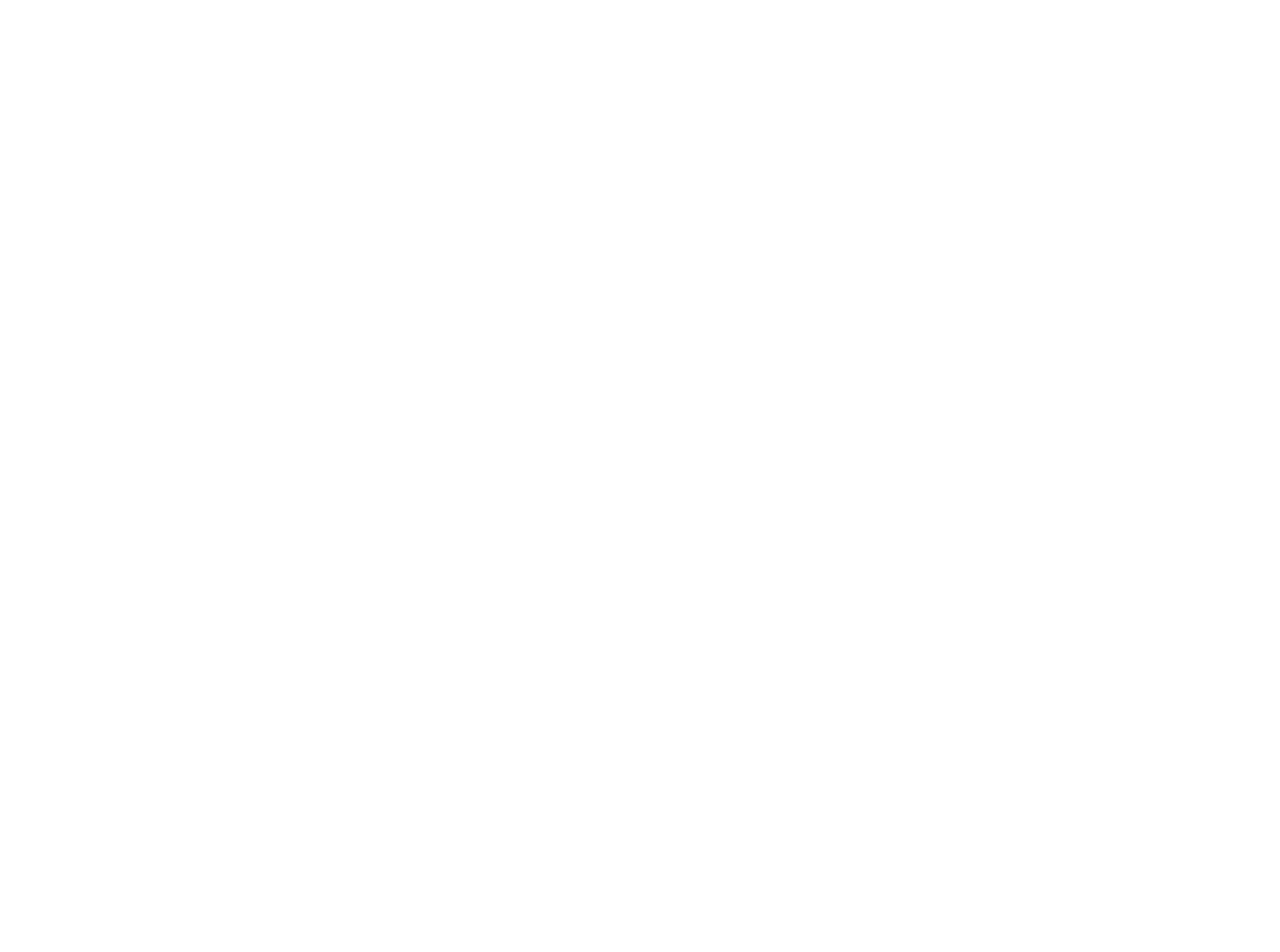
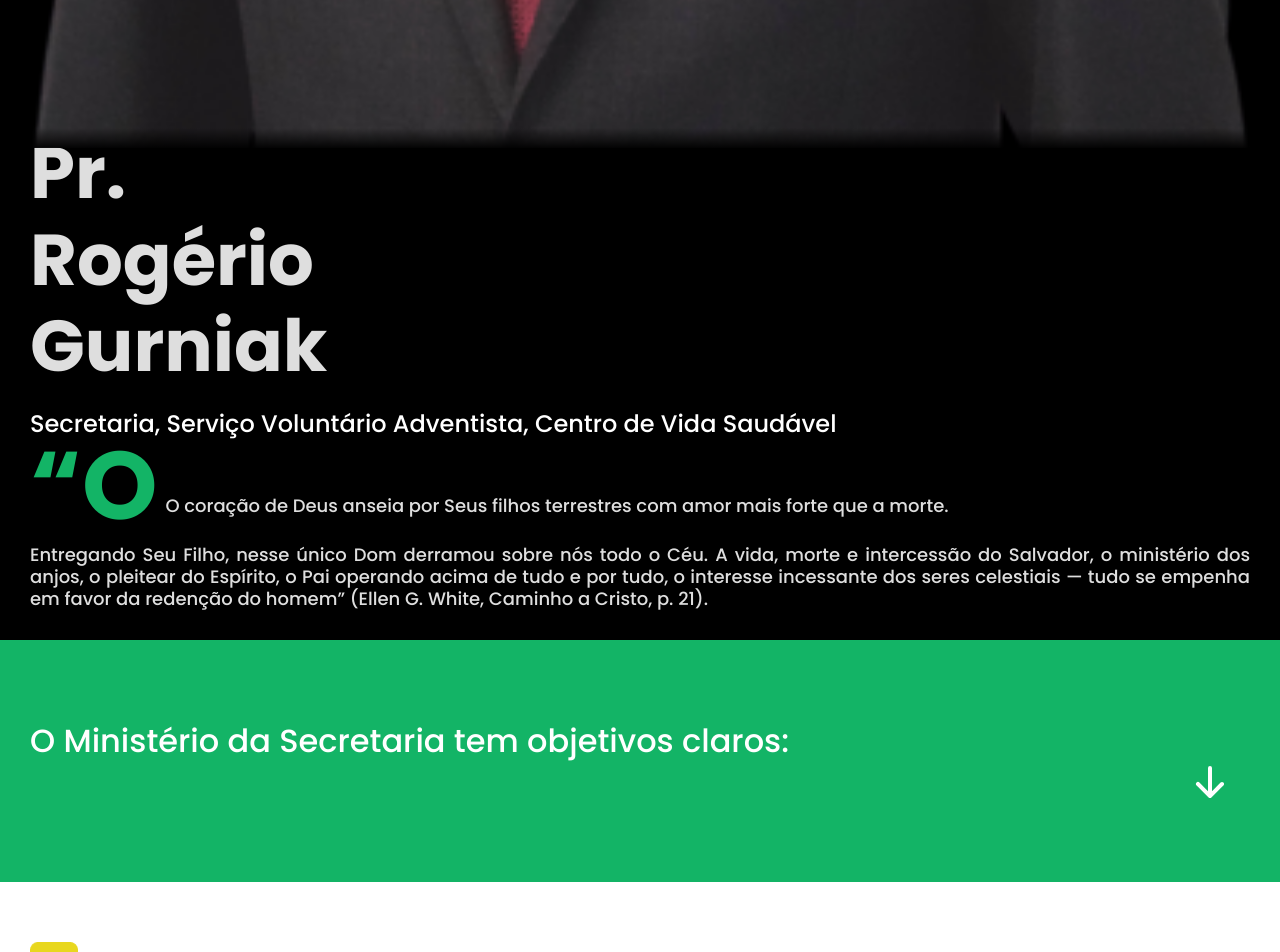
Before and after one commit to luizpaulolppa/site-quadrienal, a React (Create React App) app: page /rogerio-gurniak in a window 1280 px wide. Before the commit this address had no page. Shown: the part 1500-2452 px from the top of the page. Before the commit the page ends 800 px from the top, so only its background shows below. Built offline with nearby package versions, Linux system fonts and the light colour scheme.

Commit message:
adding Rogerio's page

```diff
--- a/src/pages/EversonBraga/index.tsx
+++ b/src/pages/EversonBraga/index.tsx
@@ -33,7 +33,7 @@
   Fade
 } from "./styles";
 
-const Everson: React.FC = () => {
+const EversonBraga: React.FC = () => {
   const [openMenu, setOpenMenu] = useState(false);
   const navigate = useNavigate();
 
@@ -175,4 +175,4 @@
   );
 };
 
-export default Everson;
+export default EversonBraga;
--- a/src/pages/Home/index.tsx
+++ b/src/pages/Home/index.tsx
@@ -50,6 +50,7 @@
     imageUrl: rogerio,
     name: "Pr. Rogério Gurniak",
     role: "Secretaria",
+    url: "/rogerio-gurniak",
   },
   {
     imageUrl: everson,
--- /dev/null
+++ b/src/pages/RogerioGurniak/index.tsx
@@ -0,0 +1,106 @@
+import React, { useState } from "react";
+
+import rogerio from "../../assets/rogerio-without-back.png";
+import arrowDown from "../../assets/arrow-down-white.svg";
+import redArrowDown from "../../assets/seta-para-baixo-red.png";
+import yellowArrowDown from "../../assets/seta-para-baixo-yellow.png";
+import Menu from "../../components/Menu";
+import MenuBlack from "../../components/MenuBlack";
+import { useNavigate } from "react-router-dom";
+
+import {
+  Container,
+  TitleContainer,
+  ImageContainer,
+  Name,
+  Role,
+  TextContainer,
+  TextCapitularContainer,
+  FirstLetter,
+  Text,
+  GreenBox,
+  ThanksContainer,
+  ThanksText,
+  ThanksTitle,
+  Fade
+} from "./styles";
+
+const RogerioGurniak: React.FC = () => {
+  const [openMenu, setOpenMenu] = useState(false);
+  const navigate = useNavigate();
+
+  if (openMenu) {
+    return <Menu onClose={() => setOpenMenu(false)} />;
+  }
+
+  return (
+    <Container>
+      <MenuBlack
+        onBack={() => navigate("/")}
+        setOpenMenu={(data) => setOpenMenu(data)}
+      />
+      <TitleContainer>
+        <ImageContainer>
+          <img src={rogerio} alt="Rogerio" />
+        </ImageContainer>
+        <Fade></Fade>
+        <Name>
+          Pr.
+          <br /> Rogério
+          <br /> Gurniak
+        </Name>
+        <Role>Secretaria, Serviço Voluntário Adventista, Centro de Vida Saudável</Role>
+        <TextContainer>
+          <TextCapitularContainer>
+            <FirstLetter>“O</FirstLetter>
+            <Text>
+              O coração de Deus anseia por Seus filhos terrestres com amor mais forte que a morte.
+            </Text>
+          </TextCapitularContainer>
+          <Text>
+            Entregando Seu Filho, nesse único Dom derramou sobre nós todo o Céu. A vida, morte e intercessão do Salvador, o ministério dos anjos, o pleitear do Espírito, o Pai operando acima de tudo e por tudo, o interesse incessante dos seres celestiais — tudo se empenha em favor da redenção do homem” (Ellen G. White, Caminho a Cristo, p. 21).
+          </Text>
+        </TextContainer>
+      </TitleContainer>
+      <GreenBox>
+        O Ministério da Secretaria tem objetivos claros:
+        <br />
+        <div>
+          <img src={arrowDown} alt="Down" />
+        </div>
+      </GreenBox>
+      <ThanksContainer>
+        <img src={yellowArrowDown} alt="Seta para baixo amarela" />
+        <br />
+        <ThanksTitle>Agradecimentos</ThanksTitle>
+        <br /><br />
+        <ThanksText>
+          Primeiramente, toda gratidão a Deus por todas as bênçãos derramadas sobre cada
+          membro da Igreja Adventista do Sétimo Dia da Associação Central Sul Rio-Grandense
+          e os cuidados que Ele tem com Seu povo ao longo dos últimos quatro anos.
+          <br /><br />
+          Agradeço também à minha esposa, Ana Claudia Gurniak, que está sempre ao meu lado,
+          me inspirando a fazer o melhor na obra de Deus. Aos meus filhos, Leandro e Erick por
+          serem uma realização em minha vida. À minha mãe, Maria Clara Gurniak, por ter me dedicado ao Senhor,
+          mesmo sem saber que um dia eu estaria servindo ao nosso Deus.
+          <br /><br />
+          Grato também sou ao exército de voluntários que são a força do secretariado nas igrejas
+          do nosso campo. Aos secretários distritais que são um time discipulador formando e capacitando
+          líderes neste departamento. Finalmente, grato à Rosângela Barragan e à Marissol Pasqualetto pela
+          dedicação e profissionalismo na Secretaria da ACRS.
+          <br /><br />
+          Nossa gratidão e reconhecimento pelo trabalho do pastor Elton Júnior, que dirigiu estes departamentos
+          com competência e dedicação por três anos (novembro de 2018–novembro de 2021).
+          Também agradeço ao pastor Harry Streithorst pela liderança e amizade neste ministério,
+          assim como ao pastor Charles Rampanelli que conduziu a Secretaria da USB até o ano de 2021,
+          por todo apoio e incentivo a este departamento da ACSR.
+          <br /><br />
+          Deixo aqui igualmente meu apreço e gratidão aos colegas de Administração pastor
+          Marcos Júnior e Everson Braga pelo apoio e amizade.
+        </ThanksText>
+      </ThanksContainer>
+    </Container>
+  );
+};
+
+export default RogerioGurniak;
--- /dev/null
+++ b/src/pages/RogerioGurniak/styles.ts
@@ -0,0 +1,222 @@
+import styled from "styled-components";
+
+export const Container = styled.div``;
+
+export const TitleContainer = styled.div`
+  padding: 0 30px 30px;
+  font-style: normal;
+  font-weight: 600;
+  font-size: 40px;
+  color: #ffffff;
+  background-color: black;
+`;
+
+export const Fade = styled.div`
+    height: 20px;
+    background-color: red;
+    margin-top: -20px;
+    position: relative;
+    background: linear-gradient(180deg, rgba(19, 14, 11, 0) 0%, #000000 108.58%);
+    border-radius: 10px 10px 0 0;
+`;
+
+export const ImageContainer = styled.div`
+  display: flex;
+  justify-content: center;
+  width: auto;
+
+  img {
+    width: 100%;
+  }
+`;
+
+export const Name = styled.div`
+  font-style: normal;
+  font-weight: 600;
+  font-size: 72px;
+  line-height: 120%;
+  color: #dedede;
+  margin-bottom: 20px;
+  margin-top: -18px;
+`;
+
+export const Role = styled.div`
+  font-style: normal;
+  font-weight: 500;
+  font-size: 24px;
+  line-height: 120%;
+  color: #ffffff;
+`;
+
+export const TextContainer = styled.div`
+  margin-top: 30px;
+`;
+
+export const TextCapitularContainer = styled.div`
+  display: flex;
+  align-items: center;
+`;
+
+export const FirstLetter = styled.div`
+  font-style: normal;
+  font-weight: 600;
+  font-size: 96px;
+  line-height: 116px;
+  color: #13b466;
+  margin-right: 8px;
+  margin-top: -40px;
+`;
+
+export const Text = styled.p`
+  font-style: normal;
+  font-weight: 400;
+  font-size: 18px;
+  line-height: 22px;
+  color: #dedede;
+  text-align: justify;
+`;
+
+export const GreenBox = styled.div`
+  padding: 80px 30px;
+  background-color: #13b466;
+  font-style: normal;
+  font-weight: 500;
+  font-size: 32px;
+  line-height: 130%;
+  color: #ffffff;
+
+  div {
+    display: flex;
+    justify-content: flex-end;
+    margin-right: 20px;
+  }
+
+  img {
+    width: 40px;
+    text-align: center;
+  }
+
+  span {
+    font-style: normal;
+    font-weight: 500;
+    font-size: 20px;
+    line-height: 130%;
+  }
+`;
+
+export const Highlights = styled.div`
+  padding: 60px 30px 30px;
+  display: flex;
+  flex-direction: column;
+
+  img {
+    width: 48px;
+    height: 48px;
+  }
+`;
+
+export const HighlightsText = styled.span`
+  font-style: normal;
+  font-weight: 400;
+  font-size: 20px;
+  line-height: 130%;
+  color: #000000;
+
+  span {
+    &.red {
+      color: #F1403F;
+    }
+  }
+`;
+
+export const HighlightsTitle = styled.span`
+  font-style: normal;
+  font-weight: 600;
+  font-size: 40px;
+  line-height: 60px;
+`;
+
+export const HighlightsDataText = styled.span`
+  font-style: normal;
+  font-weight: 600;
+  font-size: 48px;
+  line-height: 62px;
+
+  span {
+    &.green {
+      color: #19CD77;
+    }
+
+    &.blue {
+      color: #63B4EF;
+    }
+  }
+`;
+
+export const ThanksContainer = styled.div`
+  padding: 60px 30px 30px;
+  display: flex;
+  flex-direction: column;
+
+  img {
+    width: 48px;
+    height: 48px;
+  }
+`;
+
+export const ThanksTitle = styled.span`
+  font-style: normal;
+  font-weight: 600;
+  font-size: 35px;
+  line-height: 60px;
+`;
+
+export const ThanksText = styled.span`
+  font-style: normal;
+  font-weight: 400;
+  font-size: 18px;
+  line-height: 27px;
+  color: #000000;
+`;
+
+export const BalanceContainer = styled.div`
+  padding: 60px 30px 30px;
+  display: flex;
+  flex-direction: column;
+`;
+
+export const BalanceTitle = styled.span`
+  font-style: normal;
+  font-weight: 600;
+  font-size: 40px;
+  line-height: 60px;
+`;
+
+export const BalanceSubTitle = styled.span`
+  font-style: normal;
+  font-weight: 500;
+  font-size: 30px;
+  line-height: 45px;
+`;
+
+export const BalanceText = styled.span`
+  font-style: normal;
+  font-weight: 500;
+  font-size: 16px;
+  line-height: 24px;
+  color: #000000;
+`;
+
+export const BalanceBadge = styled.div`
+  border-radius: 4px;
+  padding: 3px 30px;
+  background: ${(props) => props.color};
+
+  span {
+    font-style: normal;
+    font-weight: 600;
+    font-size: 32px;
+    line-height: 130%;
+    color: #FFFFFF;
+  }
+`;
--- a/src/routes/index.tsx
+++ b/src/routes/index.tsx
@@ -3,7 +3,8 @@
 import Home from "../pages/Home";
 import AboutUs from "../pages/AboutUs";
 import MarcosJunior from "../pages/MarcosJunior";
-import Everson from "../pages/EversonBraga";
+import EversonBraga from "../pages/EversonBraga";
+import RogerioGurniak from "../pages/RogerioGurniak";
 
 const RoutesApp: React.FC = () => (
   <BrowserRouter>
@@ -11,7 +12,8 @@
       <Route path="/" element={<Home />} />
       <Route path="/sobre-nos" element={<AboutUs />} />
       <Route path="/marcos-junior" element={<MarcosJunior />} />
-      <Route path="/everson" element={<Everson />} />
+      <Route path="/everson-braga" element={<EversonBraga />} />
+      <Route path="/rogerio-gurniak" element={<RogerioGurniak />} />
     </Routes>
   </BrowserRouter>
 );
```
Also changed, not shown: src/assets/rogerio-without-back.png (added).
